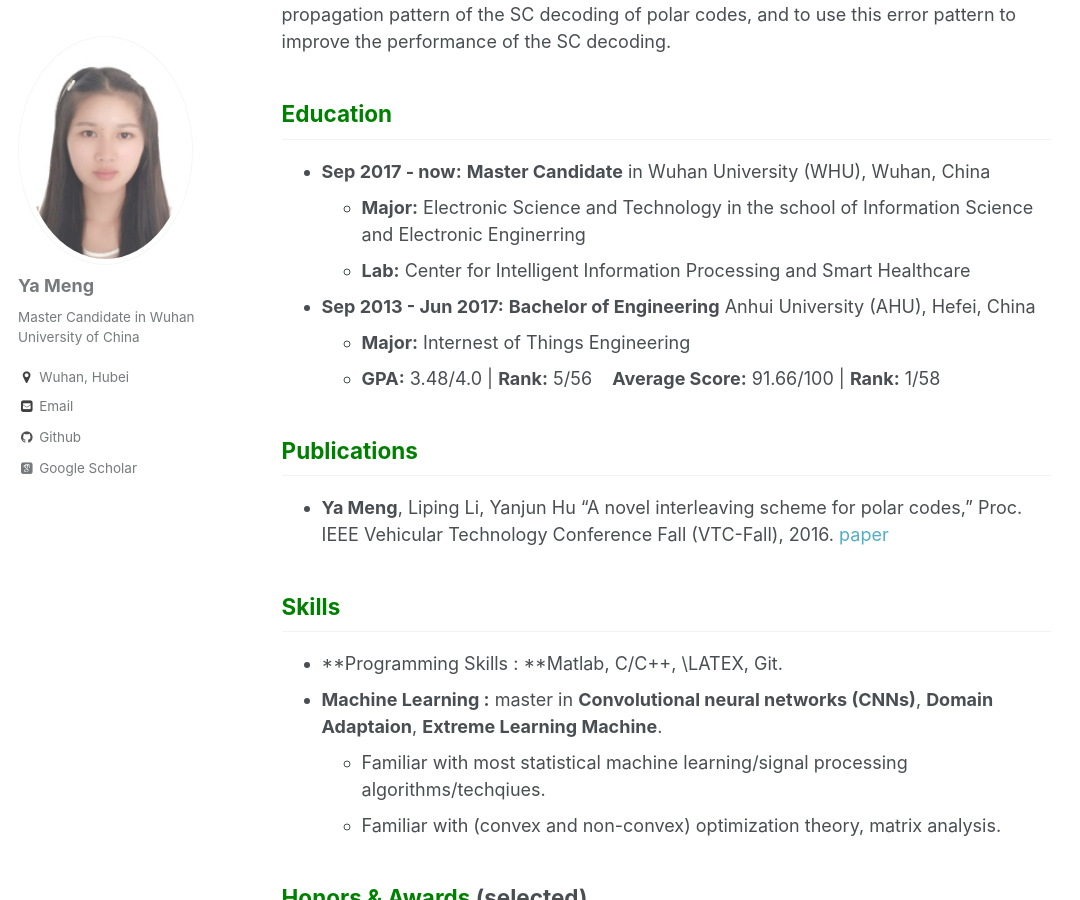
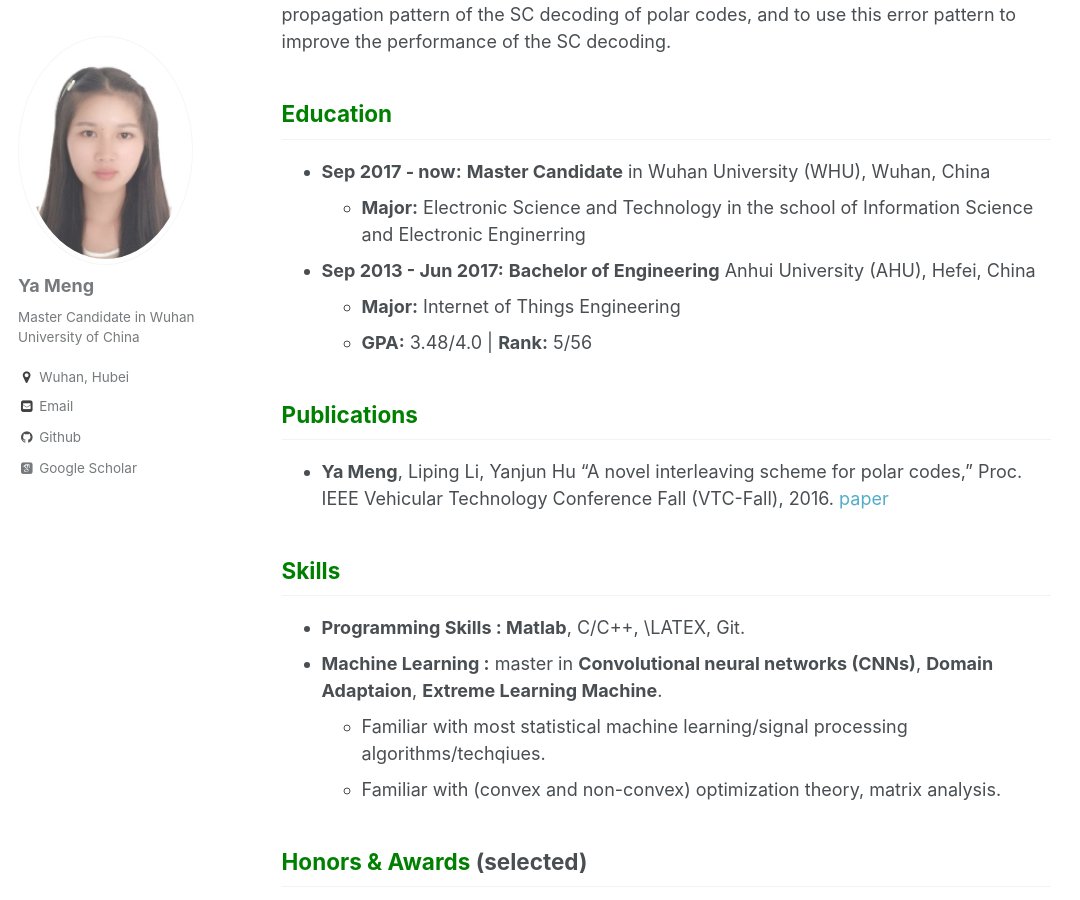
Before and after one commit to mengMia/yameng-ahu.github.io, a Jekyll site: the page built from _pages/about.md, in a window 1280 px wide and 900 px high, scrolled down 375 px. Shown: the whole window, without its empty margins (0-1080 px from the left). Built offline with Jekyll 4.4.1, drawn with Linux system fonts in a browser that asks for light colours; some web fonts are replaced.

Commit message:
Update about.md

```diff
--- a/_pages/about.md
+++ b/_pages/about.md
@@ -18,17 +18,17 @@ decoding of polar codes, and to use this error pattern to improve the performanc
 ## <span style="color: green"> Education </span>
 * **Sep 2017 - now:** **Master Candidate** in Wuhan University (WHU), Wuhan, China
   - **Major:**  Electronic Science and Technology in the school of Information Science and Electronic Enginerring
-  - **Lab:** Center for Intelligent Information Processing and Smart Healthcare
+
 * **Sep 2013 - Jun 2017:** **Bachelor of Engineering** Anhui University (AHU), Hefei, China
-  - **Major:**  Internest of Things Engineering
-  - **GPA:** 3.48/4.0 \| **Rank:** 5/56 &nbsp;&nbsp; **Average Score:** 91.66/100 \| **Rank:** 1/58
+  - **Major:**  Internet of Things Engineering
+  - **GPA:** 3.48/4.0 \| **Rank:** 5/56 &nbsp;&nbsp;
 
 ## <span style="color: green"> Publications </span>
 * **Ya Meng**, Liping Li, Yanjun Hu “A novel interleaving scheme for polar codes,” Proc. IEEE Vehicular
 Technology Conference Fall (VTC-Fall), 2016. [paper](https://ieeexplore.ieee.org/stamp/stamp.jsp?tp=&arnumber=7880865)
 
 ## <span style="color: green"> Skills </span>
-* **Programming Skills : **Matlab, C/C++, \LATEX, Git.
+* **Programming Skills : Matlab**, C/C++, \LATEX, Git.
 * **Machine Learning :** master in **Convolutional neural networks (CNNs)**, **Domain Adaptaion**, **Extreme Learning Machine**.
   - Familiar with most statistical machine learning/signal processing algorithms/techqiues.
   - Familiar with (convex and non-convex) optimization theory, matrix analysis.
```
